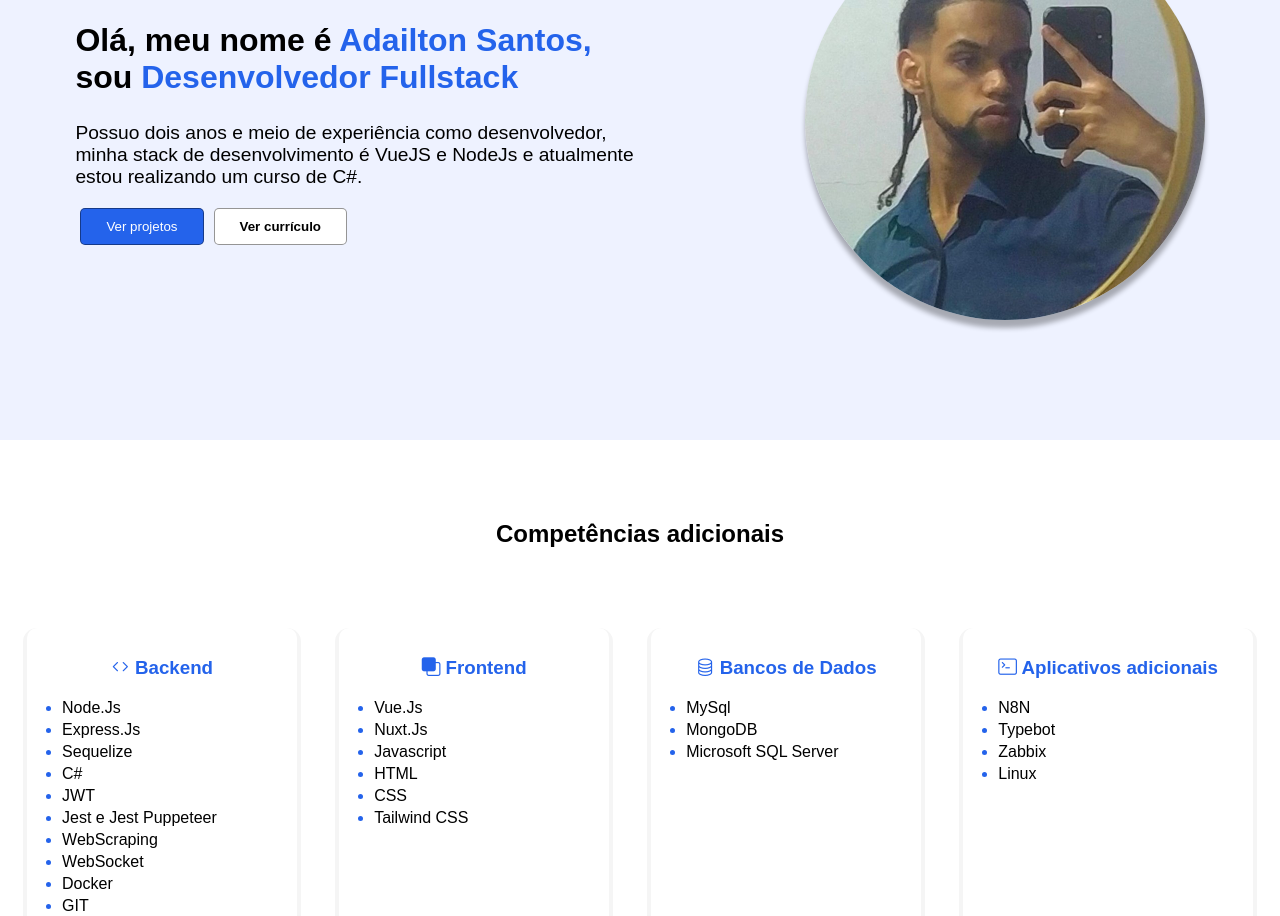
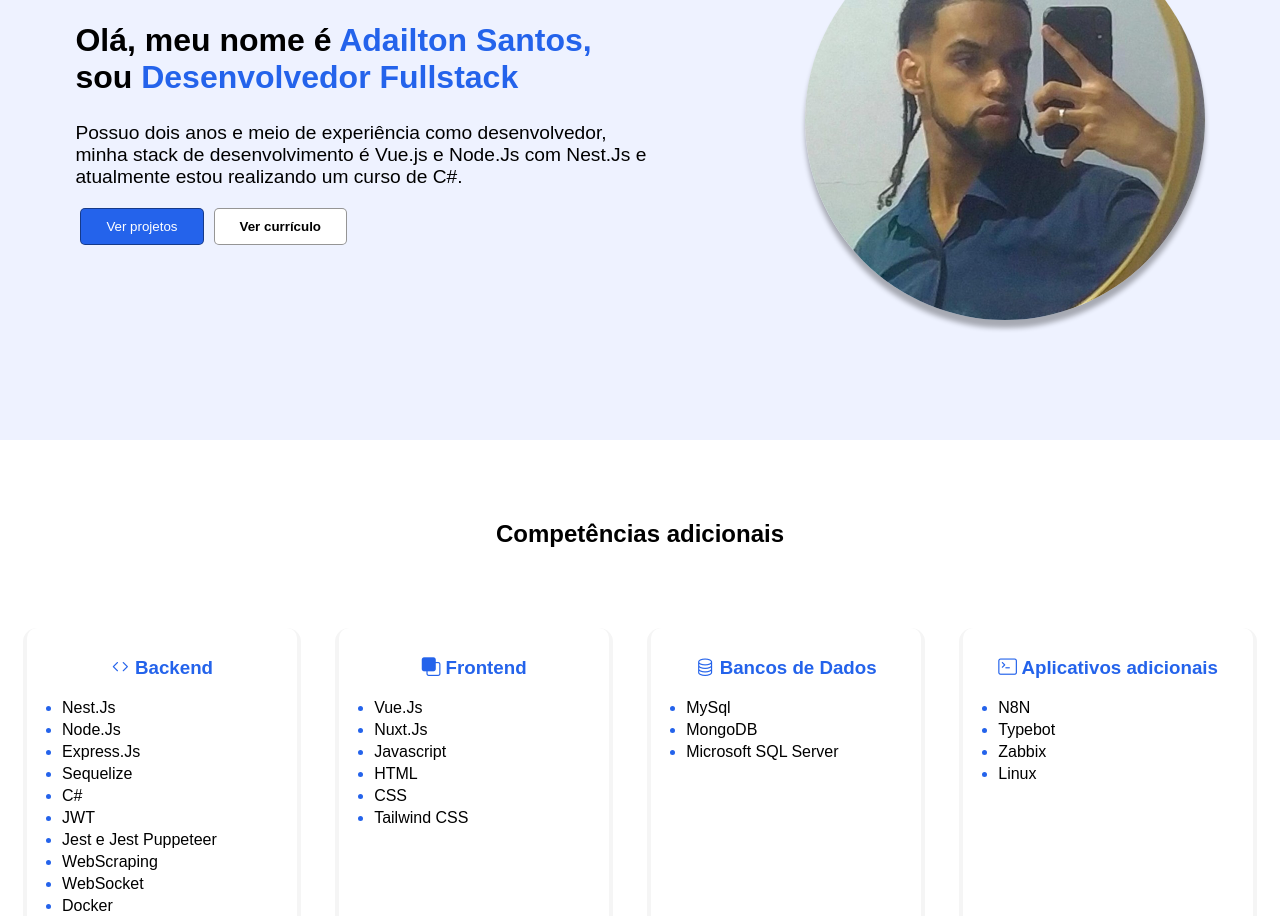
Before and after one commit to AdailtonSantos/portfolio, a Vue app: page / in a window 1280 px wide. Shown: the part 280-1196 px from the top of the page. Built offline with nearby package versions, Linux system fonts and the light colour scheme; a web font is replaced by a local one.

Commit message:
Feat: Adiciona NestJs nas competências

```diff
--- a/src/components/CompetenciasComponent.vue
+++ b/src/components/CompetenciasComponent.vue
@@ -5,6 +5,7 @@
       <div>
         <h3><i class="bi bi-code"> Backend</i></h3>
         <ul>
+          <li>Nest.Js</li>
           <li>Node.Js</li>
           <li>Express.Js</li>
           <li>Sequelize</li>
--- a/src/components/HomeComponent.vue
+++ b/src/components/HomeComponent.vue
@@ -3,9 +3,8 @@
     <div class="content">
       <h1>Olá, meu nome é <span>Adailton Santos,</span><br>
         sou <span>Desenvolvedor Fullstack</span></h1>
-      <p>Possuo dois anos e meio de experiência como desenvolvedor, minha stack de desenvolvimento é VueJS e NodeJs e
-        atualmente estou
-        realizando um curso de C#.
+      <p>Possuo dois anos e meio de experiência como desenvolvedor, minha stack de desenvolvimento é Vue.js e Node.Js com Nest.Js e
+        atualmente estou realizando um curso de C#.
       </p>
       <a aria-hidden="true" tabindex="-1" href="#projetos"><button class="to-projects">Ver projetos</button></a>
       <a aria-hidden="true" tabindex="-1" href="https://drive.google.com/file/d/1I2x4d1e9cJSbL8eYvnsnbAl19uWh8GQ-/view" target="_blank"><button
```
